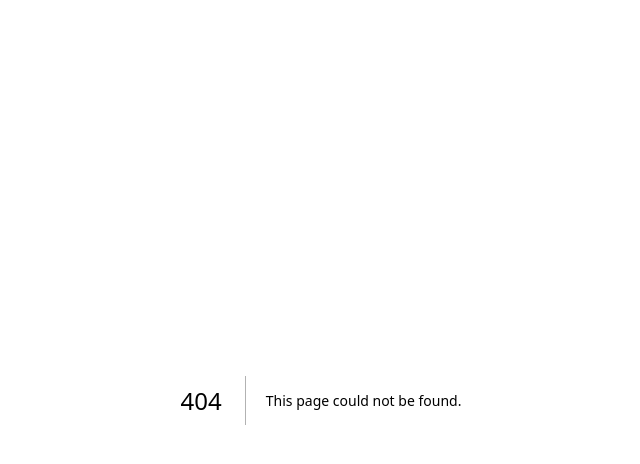
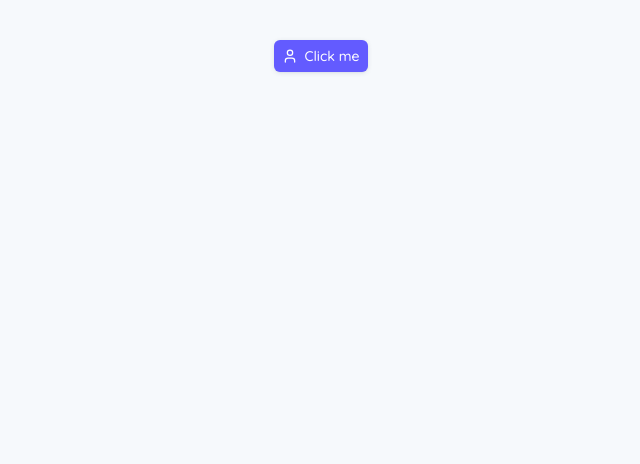
Before and after one commit to Bl3nd/sector23, a Next.js app: page /docs/components/button in a window 1280 px wide. Before the commit this address had no page. Shown: the top 464 px of the page, without its empty margins (319-959 px from the left). Built offline with nearby package versions, Linux system fonts and the light colour scheme.

Commit message:
feat(button): Add `Button` component
- Added button styling with barrel export
- Added button docs page for visual testing
- Updated global styles

```diff
--- /dev/null
+++ b/app/components/button/button.style.ts
@@ -0,0 +1,40 @@
+import type { VariantProps } from "tailwind-variants";
+
+import { tv } from "tailwind-variants";
+
+const button = tv({
+  base: [
+    "inline-flex shrink-0 items-center justify-center rounded-md font-medium whitespace-nowrap shadow-sm transition-all duration-150 ease-default outline-none select-none",
+    "focus-visible:ring-3 focus-visible:ring-ring/50",
+    "data-disabled:pointer-events-none data-disabled:opacity-50",
+    "[&_svg]:shrink-0",
+  ],
+  defaultVariants: {
+    size: "md",
+    variant: "primary",
+  },
+  variants: {
+    size: {
+      lg: "min-h-9 gap-2 px-2 text-base [&_svg]:size-5",
+      md: "min-h-8 gap-1.5 px-2 text-sm [&_svg]:size-4",
+      sm: "min-h-7 gap-1 px-2 text-xs [&_svg]:size-3",
+    },
+    variant: {
+      destructive: [
+        "bg-destructive text-destructive-foreground",
+        "hover:bg-destructive/90",
+        "focus-visible:ring-destructive/50",
+      ],
+      ghost: "shadow-none hover:bg-accent hover:text-accent-foreground",
+      "ghost-emphasized": "text-muted-foreground shadow-none hover:text-accent-foreground",
+      outline: "border border-border hover:bg-accent hover:text-accent-foreground",
+      primary: "bg-primary text-primary-foreground hover:bg-primary/90",
+      secondary: "bg-secondary text-secondary-foreground hover:bg-secondary/90",
+    },
+  },
+});
+
+type ButtonVariantProps = VariantProps<typeof button>;
+
+export { button };
+export type { ButtonVariantProps };
--- a/app/components/button/button.tsx
+++ b/app/components/button/button.tsx
@@ -1,7 +1,25 @@
+"use client";
+
 import { Button as BaseButton } from "@base-ui/react/button";
 
-function Button({ className, ...props }: BaseButton.Props) {
-  return <BaseButton data-slot="button" className={className} {...props} />;
+import type { ButtonVariantProps } from "./button.style";
+
+import { button } from "./button.style";
+
+function Button({ size, variant, className, ...props }: BaseButton.Props & ButtonVariantProps) {
+  return (
+    <BaseButton
+      data-slot="button"
+      className={(state) =>
+        button({
+          className: typeof className === "function" ? className(state) : className,
+          size,
+          variant,
+        })
+      }
+      {...props}
+    />
+  );
 }
 
 export { Button };
--- /dev/null
+++ b/app/components/button/index.ts
@@ -0,0 +1 @@
+export { Button } from "./button";
--- /dev/null
+++ b/app/docs/components/button/page.tsx
@@ -0,0 +1,13 @@
+import { UserIcon } from "lucide-react";
+
+import { Button } from "@/app/components/button";
+
+export default function ButtonPage() {
+  return (
+    <div className="flex flex-col items-center justify-center py-10">
+      <Button>
+        <UserIcon /> Click me
+      </Button>
+    </div>
+  );
+}
--- a/app/globals.css
+++ b/app/globals.css
@@ -43,21 +43,21 @@
   --shadow-y: 1px;
   --shadow-blur: 5px;
   --shadow-spread: 0px;
-  --shadow-opacity: 0.08;
+  --shadow-opacity: 0.1;
   --shadow-color: #0a2540;
-  --shadow-2xs: 0 1px 5px 0px hsl(210 72.973% 14.5098% / 0.04);
-  --shadow-xs: 0 1px 5px 0px hsl(210 72.973% 14.5098% / 0.04);
+  --shadow-2xs: 0 1px 5px 0px hsl(210 72.973% 14.5098% / 0.05);
+  --shadow-xs: 0 1px 5px 0px hsl(210 72.973% 14.5098% / 0.05);
   --shadow-sm:
-    0 1px 5px 0px hsl(210 72.973% 14.5098% / 0.08), 0 1px 2px -1px hsl(210 72.973% 14.5098% / 0.08);
+    0 1px 5px 0px hsl(210 72.973% 14.5098% / 0.1), 0 1px 2px -1px hsl(210 72.973% 14.5098% / 0.1);
   --shadow:
-    0 1px 5px 0px hsl(210 72.973% 14.5098% / 0.08), 0 1px 2px -1px hsl(210 72.973% 14.5098% / 0.08);
+    0 1px 5px 0px hsl(210 72.973% 14.5098% / 0.1), 0 1px 2px -1px hsl(210 72.973% 14.5098% / 0.1);
   --shadow-md:
-    0 1px 5px 0px hsl(210 72.973% 14.5098% / 0.08), 0 2px 4px -1px hsl(210 72.973% 14.5098% / 0.08);
+    0 1px 5px 0px hsl(210 72.973% 14.5098% / 0.1), 0 2px 4px -1px hsl(210 72.973% 14.5098% / 0.1);
   --shadow-lg:
-    0 1px 5px 0px hsl(210 72.973% 14.5098% / 0.08), 0 4px 6px -1px hsl(210 72.973% 14.5098% / 0.08);
+    0 1px 5px 0px hsl(210 72.973% 14.5098% / 0.1), 0 4px 6px -1px hsl(210 72.973% 14.5098% / 0.1);
   --shadow-xl:
-    0 1px 5px 0px hsl(210 72.973% 14.5098% / 0.08), 0 8px 10px -1px hsl(210 72.973% 14.5098% / 0.08);
-  --shadow-2xl: 0 1px 5px 0px hsl(210 72.973% 14.5098% / 0.2);
+    0 1px 5px 0px hsl(210 72.973% 14.5098% / 0.1), 0 8px 10px -1px hsl(210 72.973% 14.5098% / 0.1);
+  --shadow-2xl: 0 1px 5px 0px hsl(210 72.973% 14.5098% / 0.25);
   --tracking-normal: 0em;
   --spacing: 0.25rem;
 }
@@ -103,16 +103,16 @@
   --shadow-y: 1px;
   --shadow-blur: 5px;
   --shadow-spread: 0px;
-  --shadow-opacity: 0.4;
+  --shadow-opacity: 0.1;
   --shadow-color: #000000;
-  --shadow-2xs: 0 1px 5px 0px hsl(0 0% 0% / 0.2);
-  --shadow-xs: 0 1px 5px 0px hsl(0 0% 0% / 0.2);
-  --shadow-sm: 0 1px 5px 0px hsl(0 0% 0% / 0.4), 0 1px 2px -1px hsl(0 0% 0% / 0.4);
-  --shadow: 0 1px 5px 0px hsl(0 0% 0% / 0.4), 0 1px 2px -1px hsl(0 0% 0% / 0.4);
-  --shadow-md: 0 1px 5px 0px hsl(0 0% 0% / 0.4), 0 2px 4px -1px hsl(0 0% 0% / 0.4);
-  --shadow-lg: 0 1px 5px 0px hsl(0 0% 0% / 0.4), 0 4px 6px -1px hsl(0 0% 0% / 0.4);
-  --shadow-xl: 0 1px 5px 0px hsl(0 0% 0% / 0.4), 0 8px 10px -1px hsl(0 0% 0% / 0.4);
-  --shadow-2xl: 0 1px 5px 0px hsl(0 0% 0% / 1);
+  --shadow-2xs: 0 1px 5px 0px hsl(0 0% 0% / 0.05);
+  --shadow-xs: 0 1px 5px 0px hsl(0 0% 0% / 0.05);
+  --shadow-sm: 0 1px 5px 0px hsl(0 0% 0% / 0.1), 0 1px 2px -1px hsl(0 0% 0% / 0.1);
+  --shadow: 0 1px 5px 0px hsl(0 0% 0% / 0.1), 0 1px 2px -1px hsl(0 0% 0% / 0.1);
+  --shadow-md: 0 1px 5px 0px hsl(0 0% 0% / 0.1), 0 2px 4px -1px hsl(0 0% 0% / 0.1);
+  --shadow-lg: 0 1px 5px 0px hsl(0 0% 0% / 0.1), 0 4px 6px -1px hsl(0 0% 0% / 0.1);
+  --shadow-xl: 0 1px 5px 0px hsl(0 0% 0% / 0.1), 0 8px 10px -1px hsl(0 0% 0% / 0.1);
+  --shadow-2xl: 0 1px 5px 0px hsl(0 0% 0% / 0.25);
 }
 
 @theme inline {
@@ -173,16 +173,13 @@
 }
 
 @layer base {
-  * {
-    @apply border-border outline-ring/50;
-  }
   body {
     @apply bg-background text-foreground;
   }
 }
 
 .lucide {
-  stroke-width: 1.5;
+  stroke-width: 1.25;
 }
 
 .lucide * {
```
Also changed, not shown: .oxlintrc.json.
